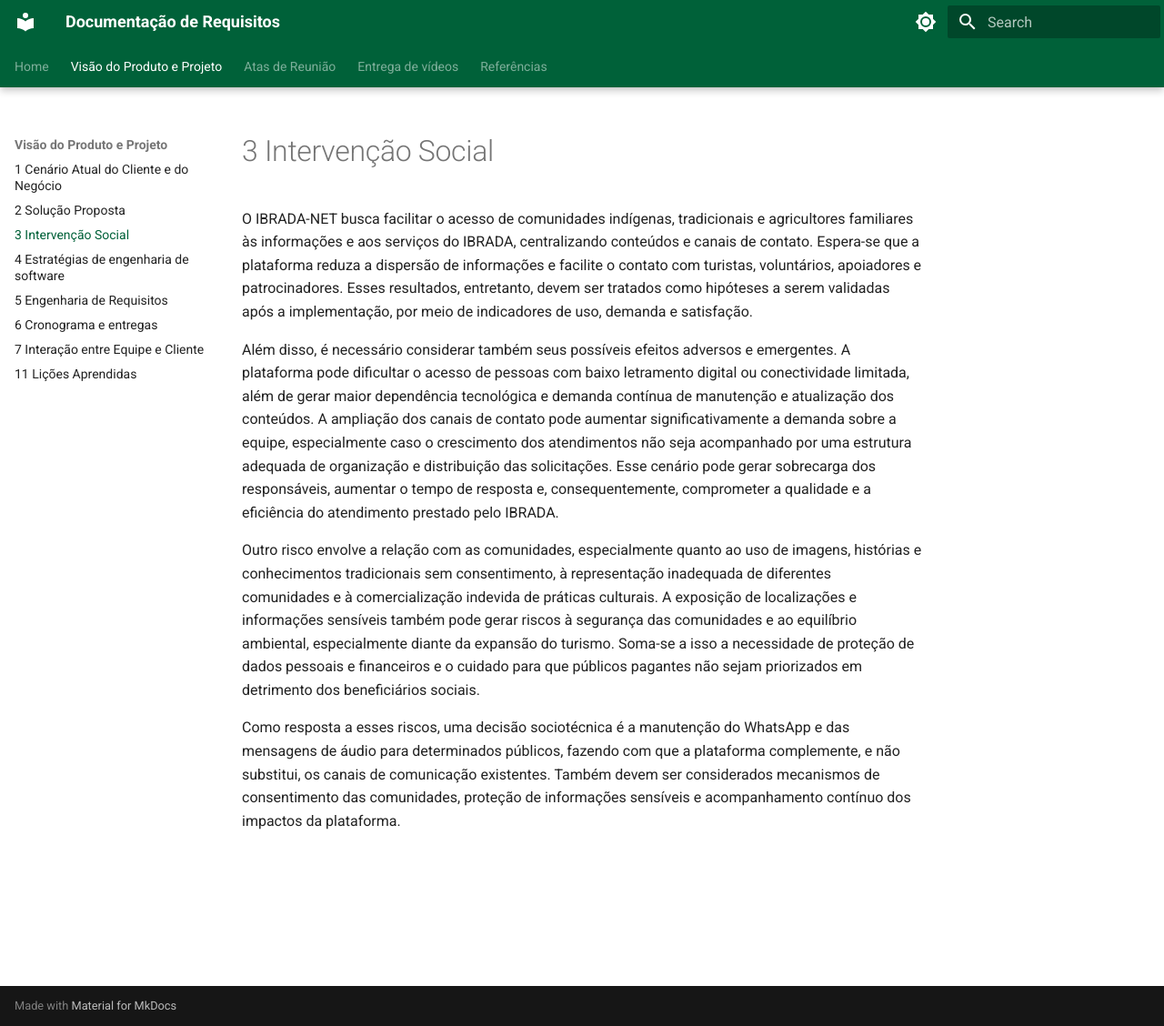
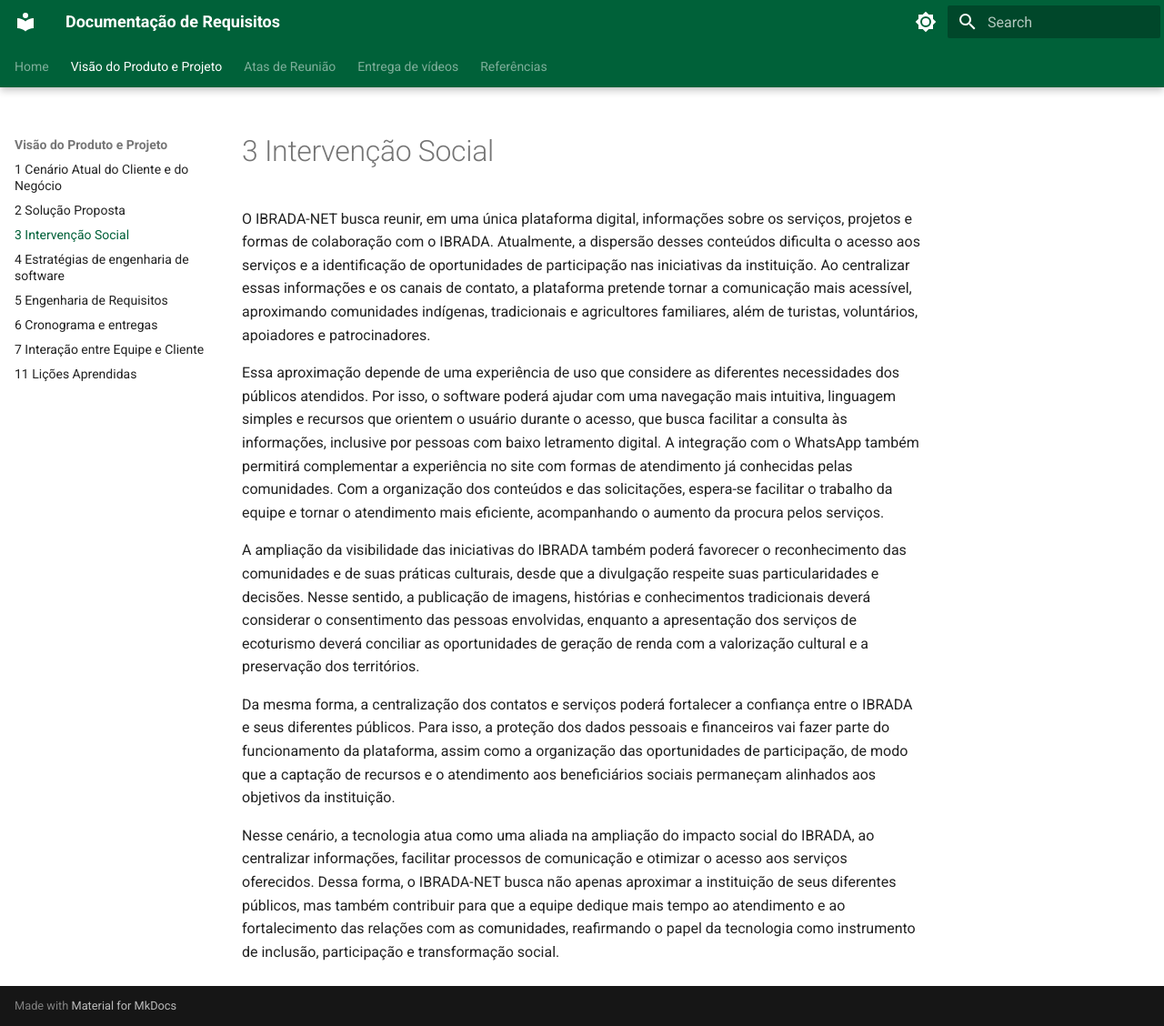
Before and after one commit to mdsreq-fga-unb/REQ-2026.2-T01-IBRADA-NET, an MkDocs documentation site: the page built from docs/documento-visao/3_intervencao.md, in a window 1280 px wide and 1128 px high. Shown: the whole window at 91% size. Built offline with MkDocs 1.6.1 and Material for MkDocs 9.7.7, drawn with Linux system fonts in a browser that asks for light colours.

Commit message:
corrige tópico 3

```diff
--- a/docs/documento-visao/3_intervencao.md
+++ b/docs/documento-visao/3_intervencao.md
@@ -1,9 +1,11 @@
 # 3 Intervenção Social
 
-O IBRADA-NET busca facilitar o acesso de comunidades indígenas, tradicionais e agricultores familiares às informações e aos serviços do IBRADA, centralizando conteúdos e canais de contato. Espera-se que a plataforma reduza a dispersão de informações e facilite o contato com turistas, voluntários, apoiadores e patrocinadores. Esses resultados, entretanto, devem ser tratados como hipóteses a serem validadas após a implementação, por meio de indicadores de uso, demanda e satisfação.
+O IBRADA-NET busca reunir, em uma única plataforma digital, informações sobre os serviços, projetos e formas de colaboração com o IBRADA. Atualmente, a dispersão desses conteúdos dificulta o acesso aos serviços e a identificação de oportunidades de participação nas iniciativas da instituição. Ao centralizar essas informações e os canais de contato, a plataforma pretende tornar a comunicação mais acessível, aproximando comunidades indígenas, tradicionais e agricultores familiares, além de turistas, voluntários, apoiadores e patrocinadores.
 
-Além disso, é necessário considerar também seus possíveis efeitos adversos e emergentes. A plataforma pode dificultar o acesso de pessoas com baixo letramento digital ou conectividade limitada, além de gerar maior dependência tecnológica e demanda contínua de manutenção e atualização dos conteúdos. A ampliação dos canais de contato pode aumentar significativamente a demanda sobre a equipe, especialmente caso o crescimento dos atendimentos não seja acompanhado por uma estrutura adequada de organização e distribuição das solicitações. Esse cenário pode gerar sobrecarga dos responsáveis, aumentar o tempo de resposta e, consequentemente, comprometer a qualidade e a eficiência do atendimento prestado pelo IBRADA.
+Essa aproximação depende de uma experiência de uso que considere as diferentes necessidades dos públicos atendidos. Por isso, o software poderá ajudar com uma navegação mais intuitiva, linguagem simples e recursos que orientem o usuário durante o acesso, que busca facilitar a consulta às informações, inclusive por pessoas com baixo letramento digital. A integração com o WhatsApp também permitirá complementar a experiência no site com formas de atendimento já conhecidas pelas comunidades. Com a organização dos conteúdos e das solicitações, espera-se facilitar o trabalho da equipe e tornar o atendimento mais eficiente, acompanhando o aumento da procura pelos serviços.
 
-Outro risco envolve a relação com as comunidades, especialmente quanto ao uso de imagens, histórias e conhecimentos tradicionais sem consentimento, à representação inadequada de diferentes comunidades e à comercialização indevida de práticas culturais. A exposição de localizações e informações sensíveis também pode gerar riscos à segurança das comunidades e ao equilíbrio ambiental, especialmente diante da expansão do turismo. Soma-se a isso a necessidade de proteção de dados pessoais e financeiros e o cuidado para que públicos pagantes não sejam priorizados em detrimento dos beneficiários sociais.
+A ampliação da visibilidade das iniciativas do IBRADA também poderá favorecer o reconhecimento das comunidades e de suas práticas culturais, desde que a divulgação respeite suas particularidades e decisões. Nesse sentido, a publicação de imagens, histórias e conhecimentos tradicionais deverá considerar o consentimento das pessoas envolvidas, enquanto a apresentação dos serviços de ecoturismo deverá conciliar as oportunidades de geração de renda com a valorização cultural e a preservação dos territórios.
 
-Como resposta a esses riscos, uma decisão sociotécnica é a manutenção do WhatsApp e das mensagens de áudio para determinados públicos, fazendo com que a plataforma complemente, e não substitui, os canais de comunicação existentes. Também devem ser considerados mecanismos de consentimento das comunidades, proteção de informações sensíveis e acompanhamento contínuo dos impactos da plataforma.
+Da mesma forma, a centralização dos contatos e serviços poderá fortalecer a confiança entre o IBRADA e seus diferentes públicos. Para isso, a proteção dos dados pessoais e financeiros vai fazer parte do funcionamento da plataforma, assim como a organização das oportunidades de participação, de modo que a captação de recursos e o atendimento aos beneficiários sociais permaneçam alinhados aos objetivos da instituição.
+
+Nesse cenário, a tecnologia atua como uma aliada na ampliação do impacto social do IBRADA, ao centralizar informações, facilitar processos de comunicação e otimizar o acesso aos serviços oferecidos. Dessa forma, o IBRADA-NET busca não apenas aproximar a instituição de seus diferentes públicos, mas também contribuir para que a equipe dedique mais tempo ao atendimento e ao fortalecimento das relações com as comunidades, reafirmando o papel da tecnologia como instrumento de inclusão, participação e transformação social.
```
